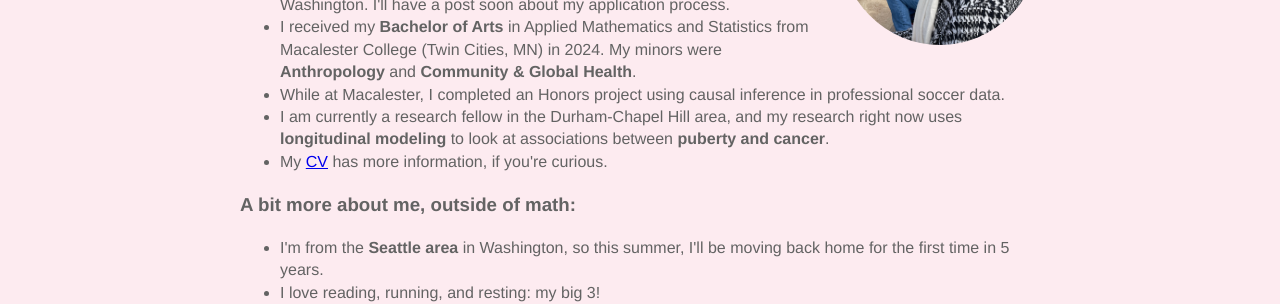
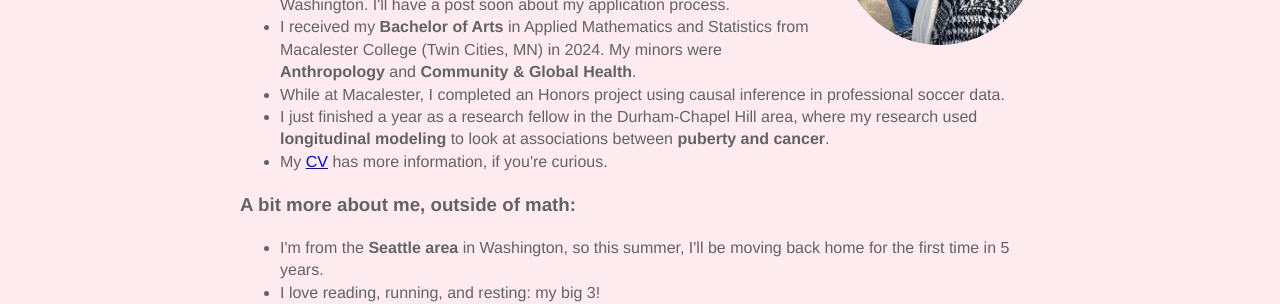
Before and after one commit to petomer-codes/petomer-website, a Jekyll site: the page built from index.html, in a window 1280 px wide. Shown: the part 295-599 px from the top of the page. Built offline with Jekyll 4.4.1, drawn with Linux system fonts in a browser that asks for light colours.

Commit message:
Update index.html

```diff
--- a/index.html
+++ b/index.html
@@ -14,7 +14,7 @@ title: Home Page & About Me
   <li>I am starting my PhD program in <strong>Biostatistics</strong> this fall at the University of Washington. I'll have a post soon about my application process.</li>
   <li>I received my <strong>Bachelor of Arts</strong> in Applied Mathematics and Statistics from Macalester College (Twin Cities, MN) in 2024. My minors were <strong>Anthropology</strong> and <strong>Community & Global Health</strong>.</li>
   <li>While at Macalester, I completed an Honors project using causal inference in professional soccer data.</li>
-  <li>I am currently a research fellow in the Durham-Chapel Hill area, and my research right now uses <strong>longitudinal modeling</strong> to look at associations between <strong>puberty and cancer</strong>.</li>
+  <li>I just finished a year as a research fellow in the Durham-Chapel Hill area, where my research used <strong>longitudinal modeling</strong> to look at associations between <strong>puberty and cancer</strong>.</li>
   <li>My <a href="Tomer_CV_website.pdf" target="_blank">CV</a> has more information, if you're curious.</li>
 </ul>
 
```
